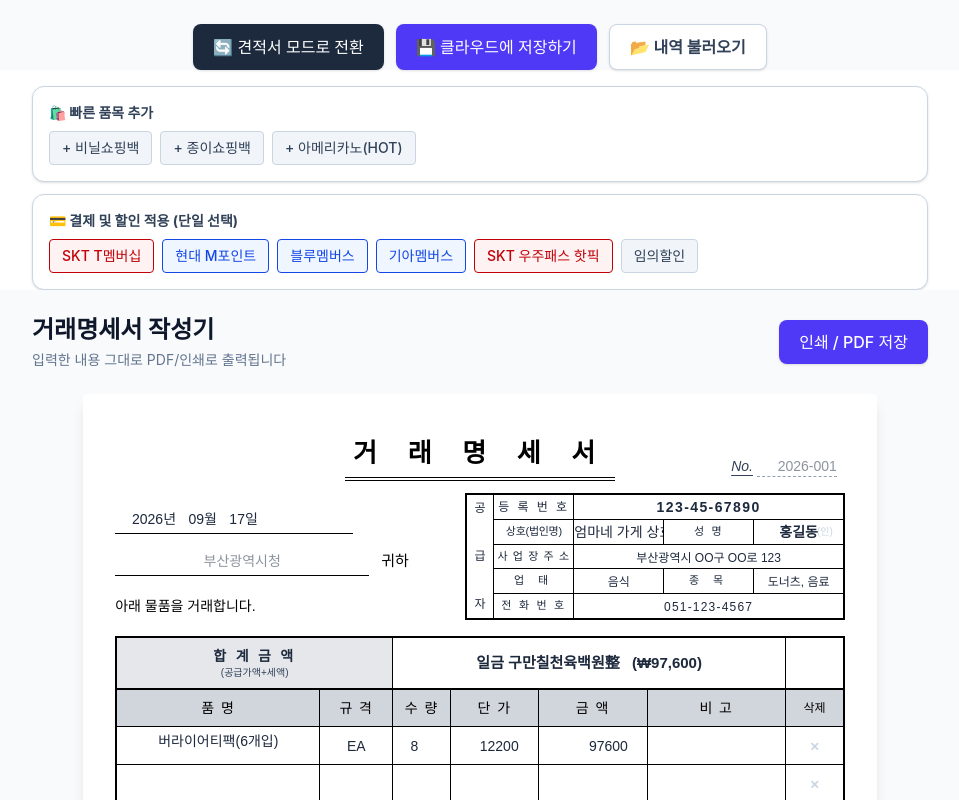
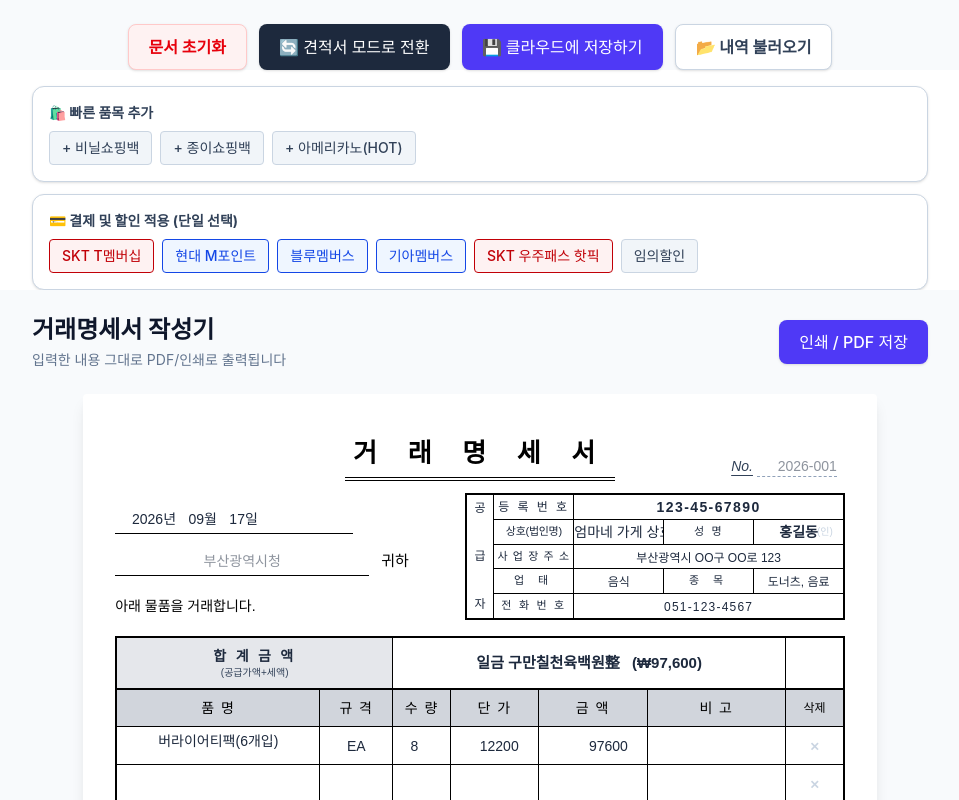
Before and after one commit to bradyhyj/invoice-management, a Svelte app: page / in a window 1280 px wide. Shown: the top 800 px of the page, without its empty margins (160-1119 px from the left). Built offline with nearby package versions, Linux system fonts and the light colour scheme; no server answers; a web font is replaced by a local one.

Commit message:
feat: 문서 초기화 기능 구현

```diff
--- a/src/App.svelte
+++ b/src/App.svelte
@@ -239,11 +239,40 @@
     }, 3000);
   }
 
+
+  /*
+    문서 전체 초기화 버튼
+  */
+  function clearForm() {
+    if (!confirm("작성 중인 모든 내용을 지우고 초기화하시겠습니까?")) return;
+
+    customer.name = "";
+    documentNo = "";
+    bottomRemark = "";
+
+    // 15칸 빈칸으로 완전 초기화
+    items = Array(15).fill().map(() => ({
+      name: "", spec: "", qty: "", price: "", amount: "", note: "", isDiscountable: true
+    }));
+
+    discountRowIndex = -1;
+    roundingRowIndex = -1;
+
+    showToast("새로운 양식으로 초기화되었습니다.", "info");
+  }
+
 </script>
 
 <!-- 화면 최상단에 문서 타입 전환 버튼 추가 -->
 <!-- 클라우드에 저장 버튼 추가 -->
 <div class="flex justify-center gap-3 pt-6 bg-slate-50 print:hidden">
+  <button
+    on:click={clearForm}
+    class="px-5 py-2.5 bg-red-50 text-red-600 border border-red-200 hover:bg-red-100 font-bold rounded-lg shadow-sm transition-colors flex items-center gap-2"
+  >
+    문서 초기화
+  </button>
+
   <button
     on:click={toggleType}
     class="px-5 py-2.5 bg-slate-800 hover:bg-slate-900 text-white font-medium rounded-lg shadow-sm transition-colors"
```
